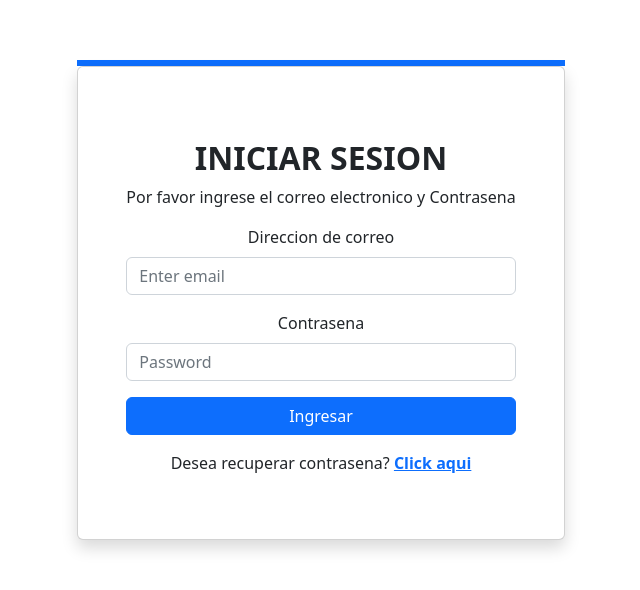
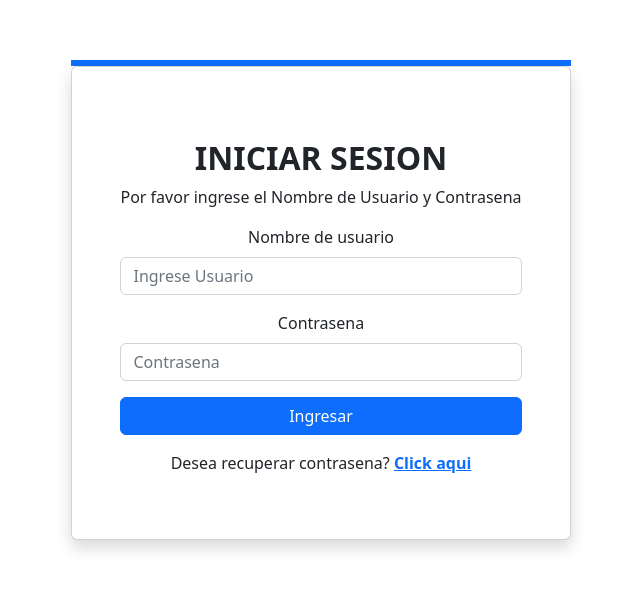
Before and after one commit to ElkynSantos/Restaurante, a React (Vite) app in the folder Proyecto Facturacion/: page / in a window 1280 px wide. Shown: the part 132-722 px from the top of the page, without its empty margins (319-959 px from the left). Built offline with nearby package versions, Linux system fonts and the light colour scheme.

Commit message:
validacion de campos login 2

```diff
--- a/Proyecto Facturacion/src/Components/LOGIN/Login.jsx
+++ b/Proyecto Facturacion/src/Components/LOGIN/Login.jsx
@@ -15,7 +15,7 @@ function LOGIN() {
     let { email, password } = form;
 
     if ((!email && email !== "") || email == "") {
-      newErrors.email = "Espacio de correo vacio !";
+      newErrors.email = "Espacio de Username Vacio !";
       //email = "";
     }
     // validate with regex
@@ -32,7 +32,6 @@ function LOGIN() {
     let newErrors = findErrors();
 
     if (Object.keys(newErrors).length > 0) {
-      console.log("entro");
       setErrors(newErrors);
     } else {
       //LLAMEN A LA API
@@ -51,16 +50,16 @@ function LOGIN() {
                   <h2 className="fw-bold mb-2 text-uppercase ">
                     Iniciar Sesion
                   </h2>
-                  <p>Por favor ingrese el correo electronico y Contrasena</p>
+                  <p>Por favor ingrese el Nombre de Usuario y Contrasena</p>
                   <div className="mb-3">
                     <Form onSubmit={handleSubmit}>
                       <Form.Group className="mb-3" controlId="formBasicEmail">
                         <Form.Label className="text-center">
-                          Direccion de correo
+                          Nombre de usuario
                         </Form.Label>
                         <Form.Control
-                          type="email"
-                          placeholder="Enter email"
+                          type="text"
+                          placeholder="Ingrese Usuario"
                           onChange={(e) => setField("email", e.target.value)}
                           isInvalid={!!errors.email}
                         />
@@ -73,7 +72,7 @@ function LOGIN() {
                         <Form.Label>Contrasena</Form.Label>
                         <Form.Control
                           type="password"
-                          placeholder="Password"
+                          placeholder="Contrasena"
                           onChange={(e) => setField("password", e.target.value)}
                           isInvalid={!!errors.password}
                         />
```
